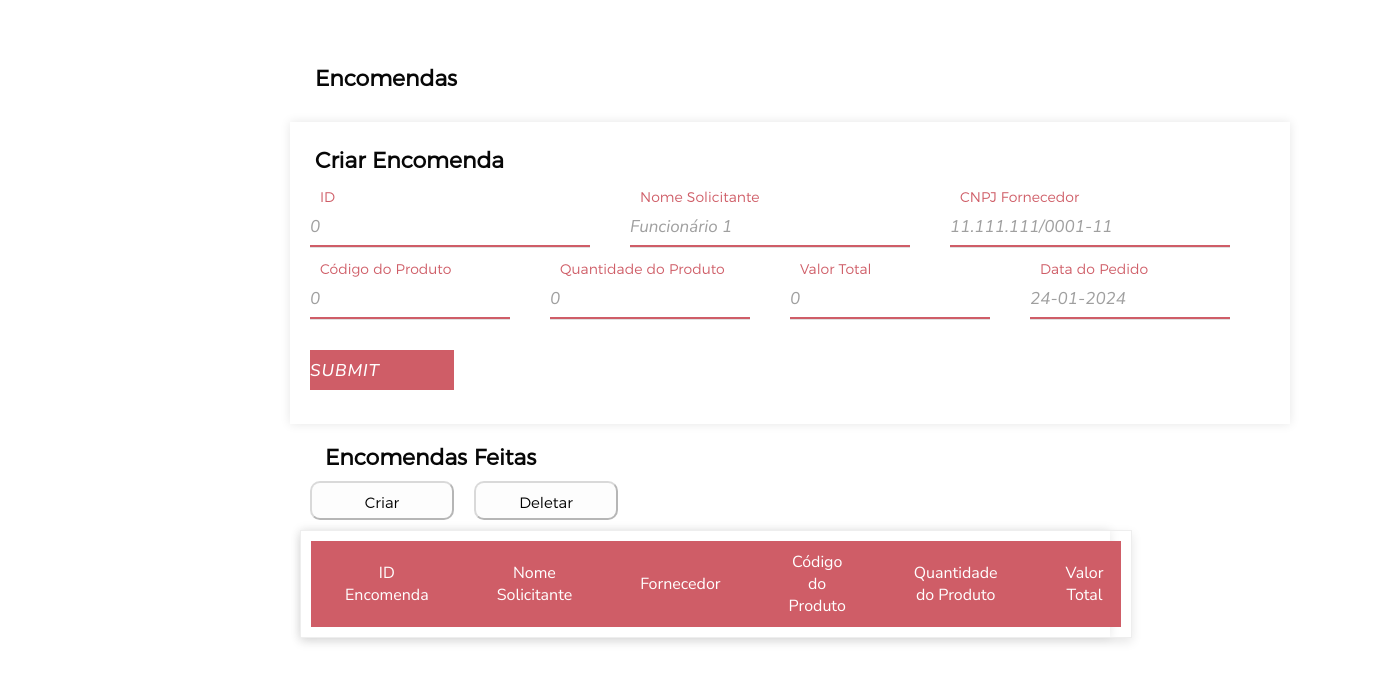
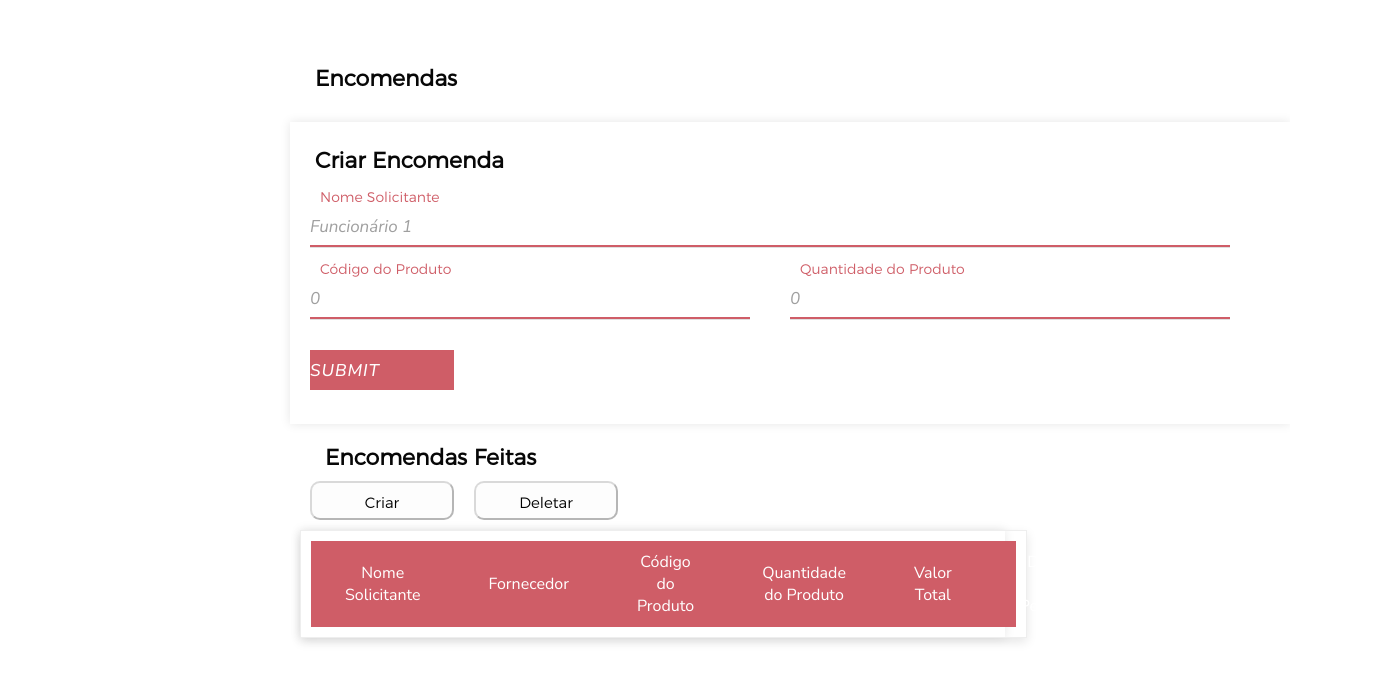
Before and after one commit to AmandaJacomette/TrabalhoBD-ES, a React (Create React App) app in the folder frontend/: page /Encomendas in a window 1280 px wide. Shown: the top 682 px of the page, 1390 px wide, since content can reach past the window. Built offline with nearby package versions, Linux system fonts and the light colour scheme.

Commit message:
IDs removed

```diff
--- a/frontend/src/pages/Departamento.js
+++ b/frontend/src/pages/Departamento.js
@@ -66,10 +66,6 @@ function Departamento({userData}){
       <div class="table">
       <div class="table-header">
 
-      <div class="header__item">
-        <a id="idFunc" class="filter__link">
-          ID</a>
-        </div>
         <div class="header__item">
           <a id="cpf" class="filter__link filter__link--number" >
             CPF
@@ -102,7 +98,6 @@ function Departamento({userData}){
             tableData.map((obj) => {
               return (
                 <div class="table-row">
-                  <div class="table-data">{obj.userId}</div>
                   <div class="table-data">{obj.cpf}</div>
                   <div class="table-data">{obj.name}</div>
                   <div class="table-data">{obj.funcao}</div>
--- a/frontend/src/pages/Encomendas.js
+++ b/frontend/src/pages/Encomendas.js
@@ -135,17 +135,6 @@ function Encomendas({userData}){
               <div class="form-row">
               <div class="input-data">
                 <input
-                        name="id"
-                        className='dadosEncomenda'
-                        value={formData.id}
-                        onChange={handleInputChange} required/>
-                        <div class="underline"></div>
-                    <label for="id">
-                    ID
-                    </label>
-              </div>
-              <div class="input-data">
-                <input
                         name="solicitante"
                         className='dadosEncomenda'
                         value={formData.solicitante}
@@ -156,17 +145,6 @@ function Encomendas({userData}){
                     </label>
               </div>
 
-                <div class = "input-data">
-                  <input
-                        name="fornecedorCNPJ"
-                        className='dadosEncomenda'
-                        value={formData.fornecedorCNPJ}
-                        onChange={handleInputChange} required />
-                  <div class="underline"></div>
-                <label for="fornecedorCNPJ">
-                    CNPJ Fornecedor
-                </label>
-                </div>
 
               </div>
 
@@ -194,28 +172,6 @@ function Encomendas({userData}){
                     Quantidade do Produto
                 </label>
                 </div>
-                <div class="input-data">
-                  <input
-                        name="valor"
-                        className='dadosEncomenda'
-                        value={formData.valor}
-                        onChange={handleInputChange} required/>
-                  <div class="underline"></div>
-                <label for="valor">
-                    Valor Total
-                </label>
-                </div>
-                <div class="input-data">
-                  <input
-                        name="datapedido"
-                        className='dadosEncomenda'
-                        value={formData.datapedido}
-                        onChange={handleInputChange} required/>
-                  <div class="underline"></div>
-                <label for="datapedido">
-                    Data do Pedido
-                </label>
-                </div>
               </div>
 
                 <div class="form-row submit-btn">
@@ -238,10 +194,6 @@ function Encomendas({userData}){
       <div class="table">
       <div class="table-header">
 
-      <div class="header__item">
-        <a id="id" class="filter__link">
-          ID Encomenda</a>
-        </div>
         <div class="header__item">
           <a id="nome" class="filter__link filter__link--number" >
            Nome Solicitante
@@ -278,7 +230,6 @@ function Encomendas({userData}){
             tableData.map((obj) => {
               return (
                 <div class="table-row">
-                  <div class="table-data">{obj.id}</div>
                   <div class="table-data">{obj.solicitante}</div>
                   <div class="table-data">{obj.fornecedorCNPJ}</div>
                   <div class="table-data">{obj.cdprod}</div>
--- a/frontend/src/pages/EstoqueePrateleiras.js
+++ b/frontend/src/pages/EstoqueePrateleiras.js
@@ -131,10 +131,6 @@ const handleReporPrateleira = () => {
   <div class="table">
   <div class="table-header">
 
-  <div class="header__item">
-    <a id="idEstoq" class="filter__link">
-      ID</a>
-    </div>
     <div class="header__item">
       <a id="secaoEstoq" class="filter__link filter__link--number" >
       Seção
@@ -160,7 +156,6 @@ const handleReporPrateleira = () => {
         tableData.map((obj) => {
           return (
             <div class="table-row">
-              <div class="table-data">{obj.idEstoq}</div>
               <div class="table-data">{obj.secaoEstoq}</div>
               <div class="table-data">{obj.qtdeMinProdEstoq}</div>
               <div class="table-data">{obj.qtdeMaxProdEstoq}</div>
@@ -182,10 +177,6 @@ const handleReporPrateleira = () => {
   <div class="table">
   <div class="table-header">
 
-  <div class="header__item">
-    <a id="idPrat" class="filter__link">
-      ID</a>
-    </div>
     <div class="header__item">
       <a id="secaoPrat" class="filter__link filter__link--number" >
       Seção
@@ -211,7 +202,7 @@ const handleReporPrateleira = () => {
         tableData.map((obj) => {
           return (
             <div class="table-row">
-              <div class="table-data">{obj.idPrat}</div>
+
               <div class="table-data">{obj.secaoPrat}</div>
               <div class="table-data">{obj.qtdeMinProdPrat}</div>
               <div class="table-data">{obj.qtdeMaxProdPrat}</div>
--- a/frontend/src/pages/JornadadeTrabalho.js
+++ b/frontend/src/pages/JornadadeTrabalho.js
@@ -11,7 +11,7 @@ function createRandomInfo(count = 5) {
   for (let i = 0; i < count; i++) {
     chamados.push({
       data: '0' + i + '-01-2024',
-      idFuncionario: 2001,
+      cpf: 2001,
       inicioPonto: '07:0' + i,
       fimPonto:'13:0' + (i % 4)
     });
@@ -80,8 +80,8 @@ const handleCreateInfo = () => {
     Data</a>
     </div>
     <div class="header__item">
-      <a id="idFunc" class="filter__link filter__link--number" >
-      ID
+      <a id="cpf" class="filter__link filter__link--number" >
+      CPF
       </a>
       </div>
       <div class="header__item">
@@ -101,7 +101,7 @@ const handleCreateInfo = () => {
           return (
             <div class="table-row">
               <div class="table-data">{obj.data}</div>
-              <div class="table-data">{obj.idFunc}</div>
+              <div class="table-data">{obj.cpf}</div>
               <div class="table-data">{obj.inicioPonto}</div>
               <div class="table-data">{obj.fimPonto}</div>
 
--- a/frontend/src/pages/RecursosHumanos.js
+++ b/frontend/src/pages/RecursosHumanos.js
@@ -15,7 +15,7 @@ function createRandomChamados(count = 5) {
 
   for (let i = 0; i < count; i++) {
     chamados.push({
-      idFunc: '200' + i,
+      cpf: '200' + i,
       nome: 'Funcionario 1',
       departamento: '2',
       titulo: 'Chamado Teste ' + i,
@@ -34,7 +34,7 @@ function RecursosHumanos({userData}){
     const { setToken, token } = useContext(StoreContext);
 
     const[formData, setChamados] = useState({
-            idFunc: '2001',
+            cpf: '2001',
             nome: 'Funcionario',
             departamento: '2',
             titulo: 'Chamado Teste',
@@ -117,17 +117,6 @@ const handleCreateChamados = () => {
               <div class="form-row">
               <div class="input-data">
                 <input
-                        name="idFunc"
-                        className='dadosChamado'
-                        value={formData.idFunc}
-                        onChange={handleInputChange} required/>
-                        <div class="underline"></div>
-                    <label for="idFunc">
-                    ID Funcionario
-                    </label>
-              </div>
-              <div class="input-data">
-                <input
                         name="nome"
                         className='dadosChamado'
                         value={formData.nome}
@@ -201,10 +190,6 @@ const handleCreateChamados = () => {
       <div class="table">
       <div class="table-header">
 
-      <div class="header__item">
-        <a id="idFunc" class="filter__link">
-          ID</a>
-        </div>
         <div class="header__item">
           <a id="nome" class="filter__link filter__link--number" >
            Nome
@@ -234,7 +219,6 @@ const handleCreateChamados = () => {
             tableData.map((obj) => {
               return (
                 <div class="table-row">
-                  <div class="table-data">{obj.idFunc}</div>
                   <div class="table-data">{obj.nome}</div>
                   <div class="table-data">{obj.departamento}</div>
                   <div class="table-data">{obj.titulo}</div>
--- a/frontend/src/pages/VendasRealizadas.js
+++ b/frontend/src/pages/VendasRealizadas.js
@@ -15,7 +15,7 @@ function createRandomVendas(count = 5) {
   for (let i = 0; i < count; i++) {
     vendas.push({
       idVenda: 440 + i,
-      idFunc: 2001,
+      cpf: 2001,
       valor: 247.50 + (i * 5),
       dataVenda: '01-01-2024'
     });
@@ -33,7 +33,7 @@ function VendasRealizadas({userData}){
 
     const[formData, setVenda] = useState({
             idVenda: 0,
-            idFunc: 0,
+            cpf: 0,
             valor: 0,
             dataVenda: '01-01-2024'
 
@@ -129,28 +129,6 @@ const handleCreateVendas = () => {
               Nova Venda
             </div>
             <div class="form-row">
-            <div class="input-data">
-              <input
-                      name="idVenda"
-                      className='dadosVenda'
-                      value={formData.id}
-                      onChange={handleInputChange} required/>
-                      <div class="underline"></div>
-                  <label for="idVenda">
-                  ID
-                  </label>
-            </div>
-            <div class="input-data">
-              <input
-                      name="idFunc"
-                      className='dadosVenda'
-                      value={formData.idFunc}
-                      onChange={handleInputChange} required/>
-                      <div class="underline"></div>
-                  <label for="idFunc">
-                  ID Funcionário
-                  </label>
-            </div>
 
               <div class = "input-data">
                 <input
@@ -202,7 +180,7 @@ const handleCreateVendas = () => {
         ID</a>
       </div>
       <div class="header__item">
-        <a id="idFunc" class="filter__link filter__link--number" >
+        <a id="cpf" class="filter__link filter__link--number" >
          ID Funcionário
         </a>
         </div>
@@ -222,7 +200,7 @@ const handleCreateVendas = () => {
             return (
               <div class="table-row">
                 <div class="table-data">{obj.idVenda}</div>
-                <div class="table-data">{obj.idFunc}</div>
+                <div class="table-data">{obj.cpf}</div>
                 <div class="table-data">{obj.data}</div>
                 <div class="table-data">{obj.valor}</div>
               </div>
```
